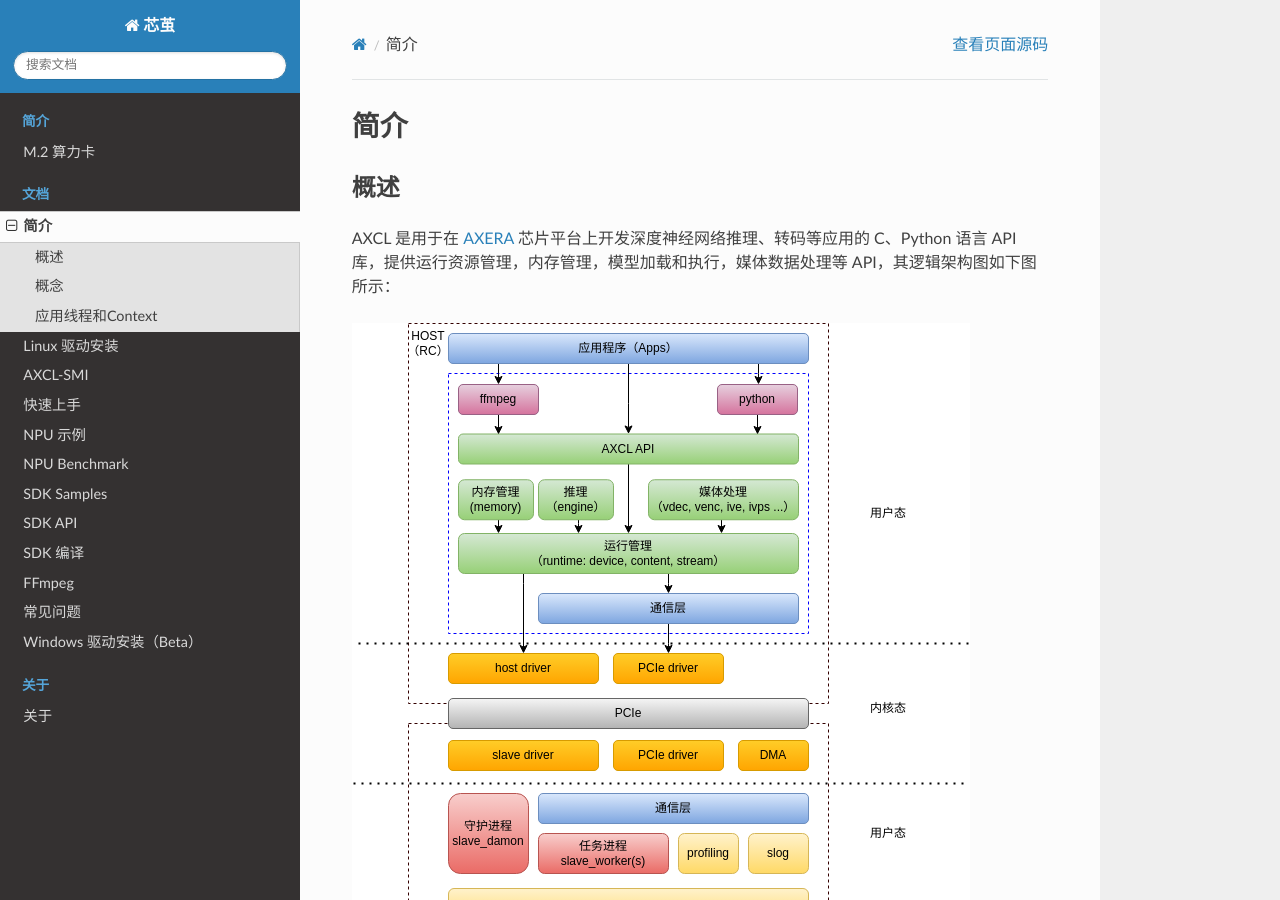
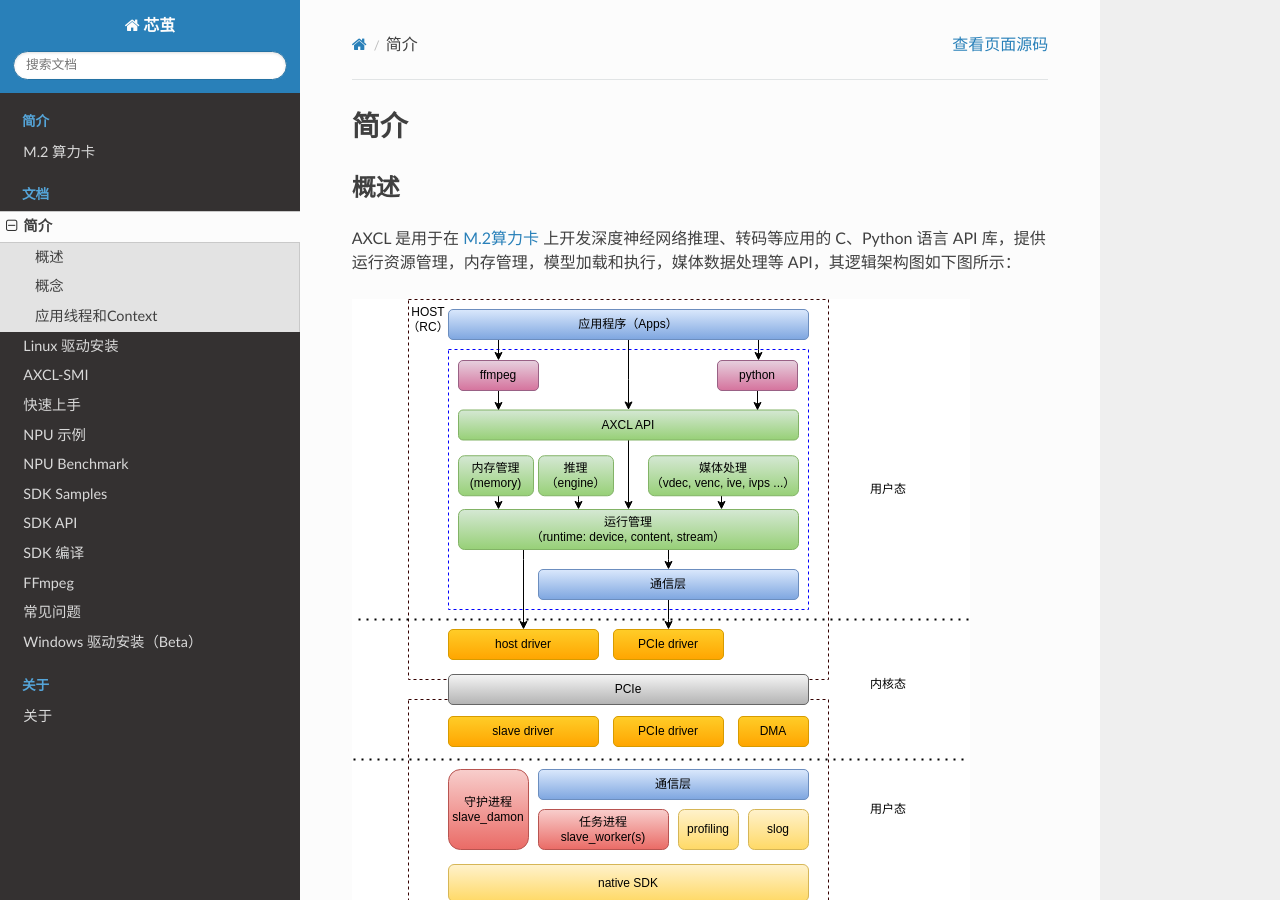
Before and after one commit to xzq0123/axcl-docs, a Sphinx documentation site: the page built from source/doc_introduction.md, in a window 1280 px wide and 900 px high. Built offline with Sphinx 7.4.7 and the Read the Docs theme 3.1.0, drawn with Linux system fonts in a browser that asks for light colours.

```diff
--- a/source/doc_introduction.md
+++ b/source/doc_introduction.md
@@ -2,7 +2,7 @@
 
 ## 概述
 
-AXCL 是用于在 [AXERA](https://www.axera-tech.com/) 芯片平台上开发深度神经网络推理、转码等应用的 C、Python 语言 API 库，提供运行资源管理，内存管理，模型加载和执行，媒体数据处理等 API，其逻辑架构图如下图所示：
+AXCL 是用于在 [M.2算力卡](#m2_card_xinjian) 上开发深度神经网络推理、转码等应用的 C、Python 语言 API 库，提供运行资源管理，内存管理，模型加载和执行，媒体数据处理等 API，其逻辑架构图如下图所示：
 
 ![](res/axcl_architecture.svg)
 
```
Also changed, not shown: source/device_introduction.md (+1 -2 lines), source/doc_guide_setup.md (+5 -0 lines), source/res/rpi5-xinjian.png (added), 1 other file.
